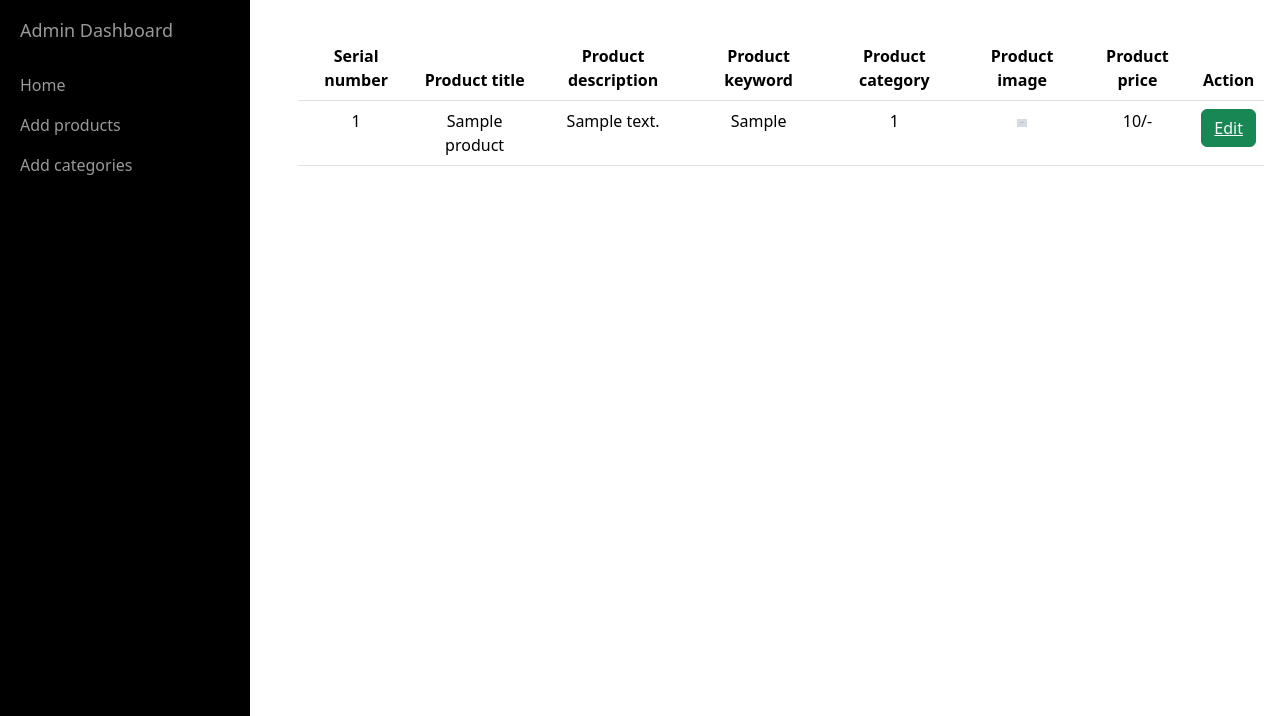
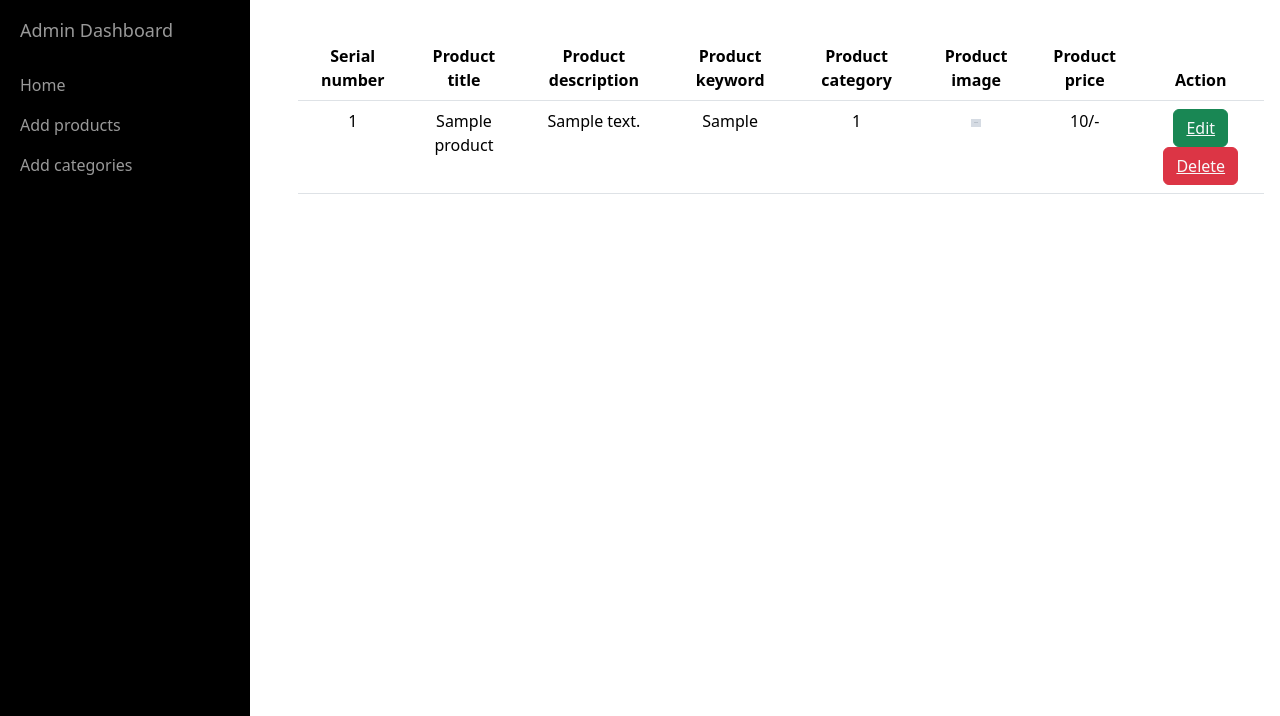
Before and after one commit to Rubaiyat90/Php, a PHP site: page /index.php?view_products in a window 1280 px wide. Shown: the part 84-800 px from the top of the page. Run offline with PHP 8.4, Linux system fonts and the light colour scheme; tables that the repository leaves empty or names only in its code hold one stand-in row (values such as "Sample post"); grey boxes marked "Sample" are stand-in pictures; some libraries are stand-ins or nearby versions.

Commit message:
Delete_product

```diff
--- a/admin/edit_products.php
+++ b/admin/edit_products.php
@@ -101,7 +101,7 @@
                   $result_update=mysqli_query($conn,$update);
                   if($result_update){
                     echo "<script>alert('Product updated successfully')</script>";
-                    echo "<script>window.open('./view_products.php','_self')</script>";
+                    echo "<script>window.open('./index.php?view_products','_self')</script>";
                   }
                 }
               }
--- a/admin/index.php
+++ b/admin/index.php
@@ -61,6 +61,9 @@
                             if(isset($_GET['edit_products'])){
                                 include('edit_products.php');
                             }
+                            if(isset($_GET['delete_products'])){
+                                include('delete_products.php');
+                            }
                         ?>
                     </div>
                 </div>
--- a/admin/view_products.php
+++ b/admin/view_products.php
@@ -56,7 +56,10 @@
                     <td><?php echo $category_id;?></td>
                     <td><img src='./images/<?php echo $product_file;?>' class='product_file_size'/></td>
                     <td><?php echo $product_price;?>/-</td>
-                    <td><button class='btn btn-success'><a href='index.php?edit_products=<?php echo $product_id?>' class='text-light'>Edit</a></button></td>
+                    <td>
+                        <button class='btn btn-success'><a href='index.php?edit_products=<?php echo $product_id?>' class='text-light'>Edit</a></button>
+                        <button class='btn btn-danger'><a href='index.php?delete_products=<?php echo $product_id?>' class='text-light'>Delete</a></button>
+                    </td>
                 </tr>
                 <?php
                     }
```
Also changed, not shown: admin/delete_products.php (added, +13 -0 lines).
